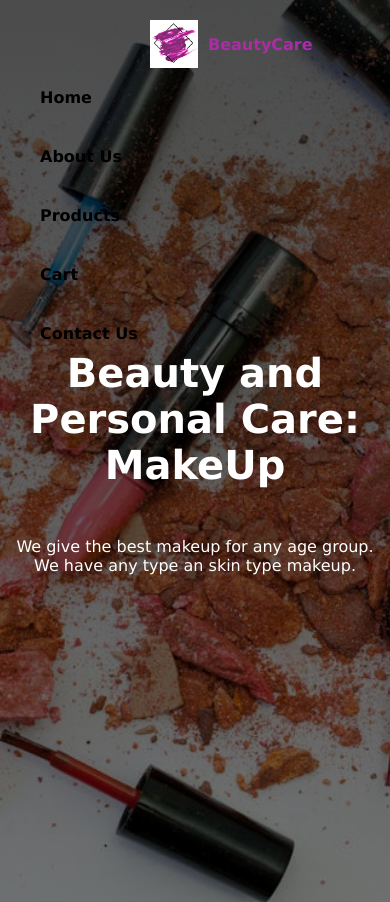
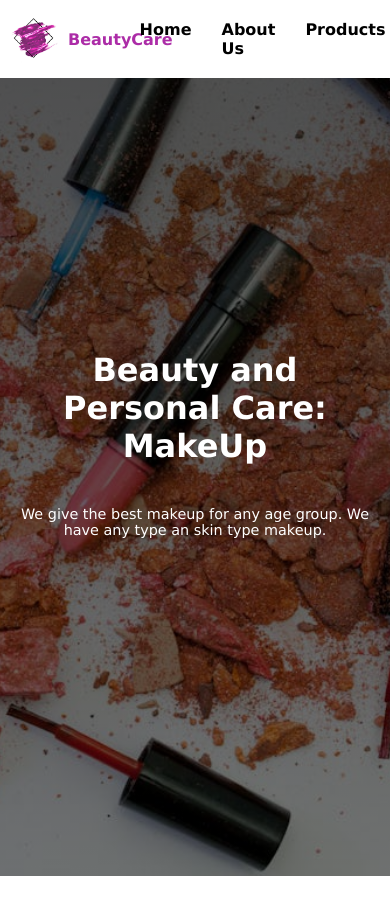
Before and after one commit to MandyMatsane/BeautyCare-MakeUp, a plain HTML site: page index.html in a window 390 px wide. Shown: the top 902 px of the page. Drawn offline with Linux system fonts and the light colour scheme.

Commit message:
Fix navbar layout issues for responsiveness

```diff
--- a/style.css
+++ b/style.css
@@ -2,16 +2,16 @@ html,
 body {
     width: 100%;
     height: 100%;
-    margin: 0px;
-    padding: 0px;
+    margin: 0;
+    padding: 0;
     font-family: Verdana;
     scroll-behavior: smooth;
 }
 
 .clearfix::after {
     content: ".";
-    line-height: 0px;
-    height: 0px;
+    line-height: 0;
+    height: 0;
     display: block;
     clear: both;
     visibility: hidden;
@@ -70,25 +70,23 @@ section>p {
 
 .navbar {
     width: 100%;
-    height: auto;
     background: transparent;
-    padding: 20px 0px;
+    padding: 20px 0;
     position: fixed;
-    top: 0px;
-    left: 0px;
+    top: 0;
+    left: 0;
     z-index: 9999;
+    display: flex;
+    justify-content: space-between;
+    align-items: center;
+    transition: background-color 0.3s;
 }
 
-@media(max-width: 768px) {
-
-}.navbar-brand {
+.navbar-brand {
     display: flex;
     align-items: center;
     text-decoration: none;
-    margin-left: 150px;
-    float: left;
-    margin-top: auto;
-    margin-bottom: auto;
+    margin: 0;
 }
 
 .logo-text {
@@ -99,20 +97,18 @@ section>p {
 }
 
 .mainmenu {
-    float: right;
-    margin-right: 150px;
-    margin-top: auto;
-    margin-bottom: auto;
+    display: flex;
+    align-items: center;
 }
 
 .mainmenu>ul {
-    margin: 0px;
-    padding: 0px;
+    display: flex;
+    margin: 0;
+    padding: 0;
 }
 
 .mainmenu>ul>li {
     list-style: none;
-    float: left;
 }
 
 .mainmenu>ul>li>a {
@@ -121,18 +117,15 @@ section>p {
     font-weight: bold;
     display: inline-block;
     padding: 10px 20px;
-    margin: 10px 20px;
+    margin: 0;
 }
 
 .scrolled {
-    padding: 10px 0px;
+    padding: 10px 0;
     background-color: #fff;
 }
 
 /*for about page*/
-.about-us{
-    background: #C0C0C0 !important;
-}
 
 /*for product page*/
 @import url('https://fonts.googleapis.com/css2?family=Merriweather+Sans:wght@300;400;700&display=swap');
@@ -142,14 +135,14 @@ section>p {
     background: #C0C0C0 !important;
 }
 
-.all-products{
+.all-products {
     display: flex;
     align-items: center;
     justify-content: center;
     flex-wrap: wrap;
 }
 
-.product{
+.product {
     overflow: hidden;
     background: #ffffff;
     color: #212021;
@@ -166,41 +159,40 @@ section>p {
     transform: all 0.3s;
 }
 
-.product:hover img{
+.product:hover img {
     scale: 1.1;
 }
 
-.product:hover{
+.product:hover {
     box-shadow: 5px 15px #eeeeee;
 }
 
-.product img{
+.product img {
     height: 200px;
     margin: 1rem;
     transition: all 0.3s;
 }
 
-.product a:link, .product a:visited{
+.product a:link, .product a:visited {
     color: #ececec;
     display: inline-block;
     text-decoration: none;
-    background-color:  rgb(172, 44, 167);
+    background-color: rgb(172, 44, 167);
     padding: 1.2rem 3rem;
     border-radius: 1rem;
     margin-top: 1rem;
     transition: all 0.2s;
 }
 
-.product a:hover{
+.product a:hover {
     transform: scale(1.1);
 }
 
-.footer{
+.footer {
     padding: 100%;
-
 }
 
-.footer-copyright{
+.footer-copyright {
     text-align: center;
     align-items: center;
     background-color: black;
@@ -210,21 +202,21 @@ section>p {
 }
 
 /*for product page*/
-.card{
+.card {
     background: #C0C0C0 !important;
-    min-height: 100vh; /* Ensure it takes up at least the full viewport height */
+    min-height: 100vh;
     display: flex;
     justify-content: center;
     align-items: center;
 }
 
-.cart-summary{
+.cart-summary {
     width: 100%;
     max-width: 800px;
     margin: 0 auto;
 }
 
-.cart-item{
+.cart-item {
     display: flex;
     align-items: center;
     margin-bottom: 1rem;
@@ -234,23 +226,23 @@ section>p {
     box-shadow: 0 0 10px rgba(0, 0, 0, 0.1);
 }
 
-.cart-item img{
-   width: 100px;
-   height: auto;
-   margin-right: 1rem;
+.cart-item img {
+    width: 100px;
+    height: auto;
+    margin-right: 1rem;
 }
 
-.cart-item-info{
+.cart-item-info {
     flex: 1;
 }
 
-.cart-total{
+.cart-total {
     text-align: right;
     margin-top: 2rem;
     font-size: 1.5rem;
 }
 
-.cart-action{
+.cart-action {
     display: inline-block;
     padding: 0.8rem 1.5rem;
     margin: 0.5rem;
@@ -263,11 +255,11 @@ section>p {
     gap: 10px;
 }
 
-.cart-action .btn-checkout{
+.cart-action .btn-checkout {
     text-decoration: none;
 }
 
-.cart-action .btn-continue{
+.cart-action .btn-continue {
     text-decoration: none;
 }
 
@@ -317,17 +309,46 @@ section>p {
 
 /*for responsive purposes*/
 @media(max-width: 768px) {
-    section > h1 {
-        font-size: 2.5rem;
+    .navbar {
+        flex-direction: row;
+        align-items: center;
+        padding: 10px;
+        background-color: #fff; /* Optional: to ensure visibility */
     }
 
-    section > p {
-        font-size: 1rem;
-        padding: 0 10px;
+    .navbar-brand {
+        margin-left: 0;
+    }
+
+    .mainmenu {
+        flex-direction: row;
+        width: auto;
+    }
+
+    .mainmenu>ul {
+        flex-direction: row;
+    }
+
+    .mainmenu>ul>li {
+        margin: 0;
+    }
+
+    .mainmenu>ul>li>a {
+        padding: 10px 15px;
+    }
+}
+
+@media(max-width: 480px) {
+    section>h1 {
+        font-size: 2rem;
+    }
+
+    section>p {
+        font-size: 0.9rem;
+        padding: 0 5px;
     }
 
     .banner {
-        height: auto;
-        padding: 2rem 1rem;
+        padding: 1rem;
     }
 }
```
